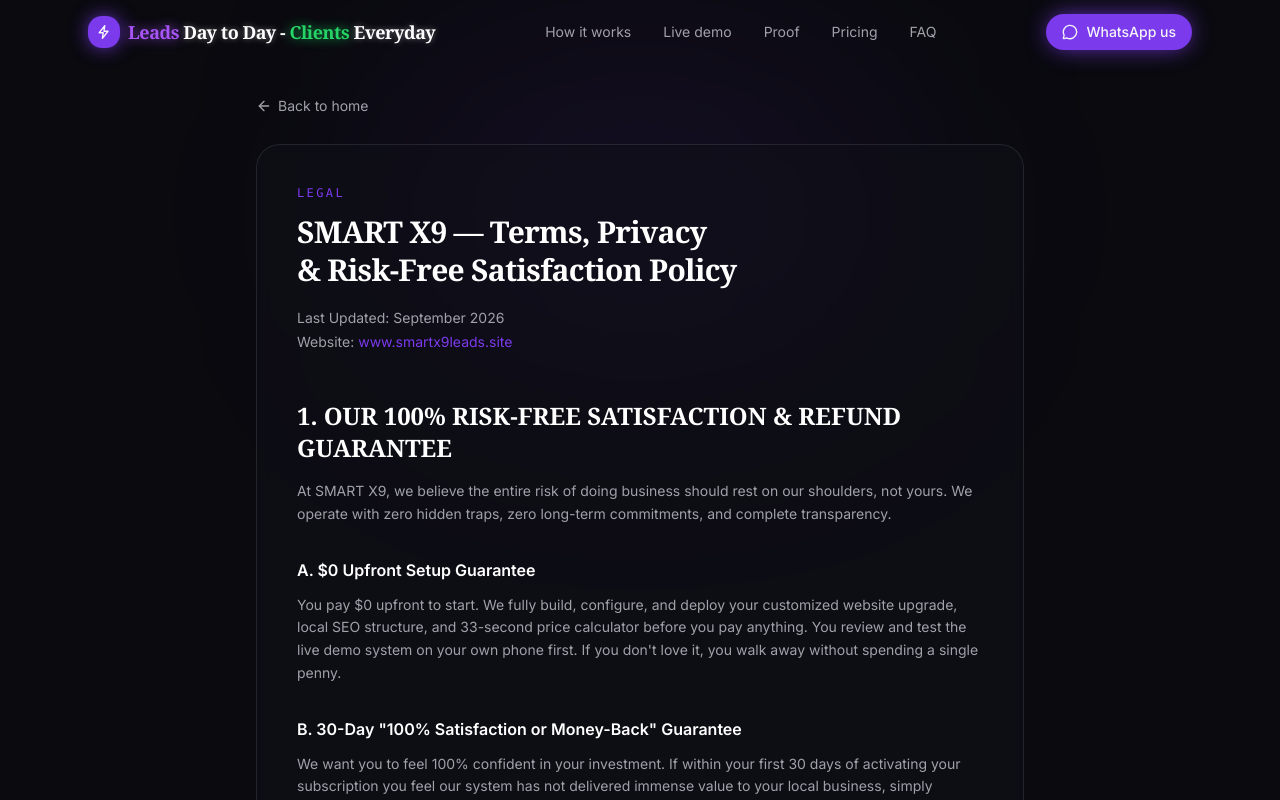
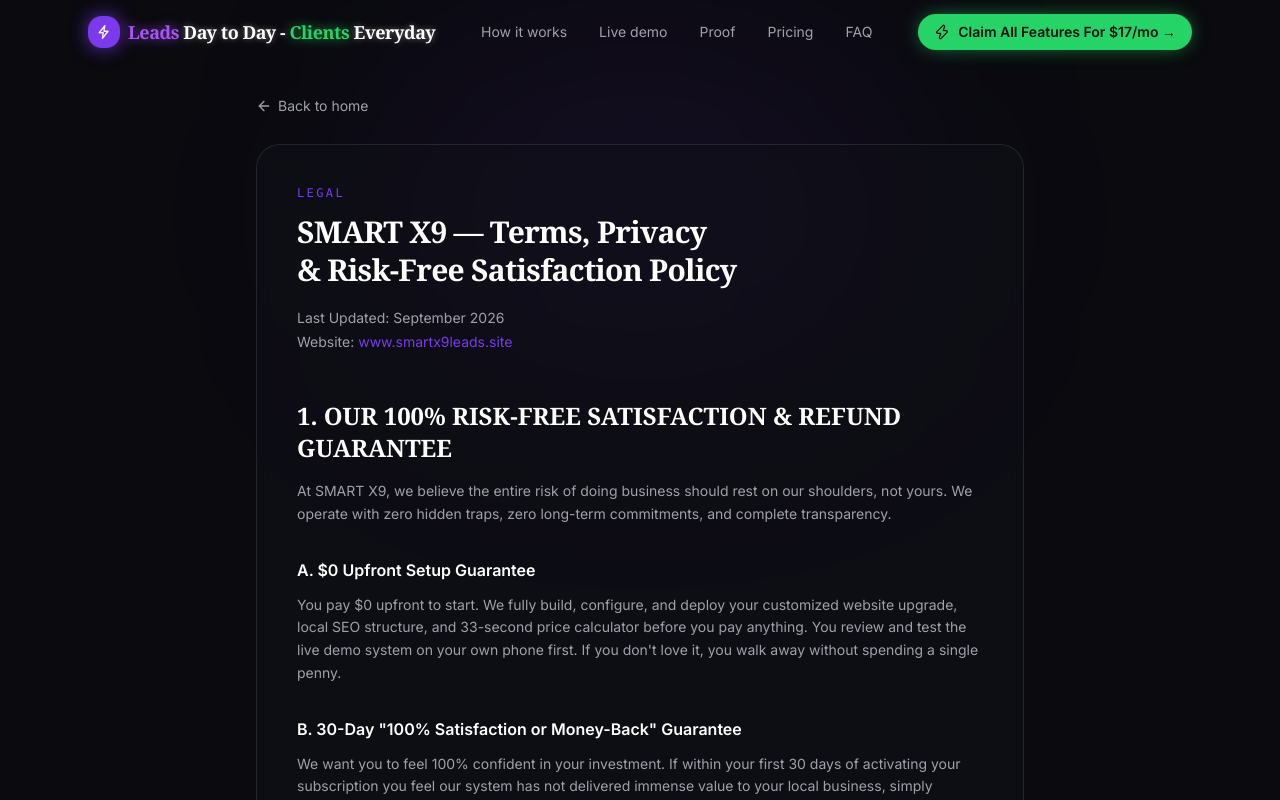
Before and after one commit to alexgcleaning-netizen/smartx9, a Next.js app: page /policies in a window 1280 px wide. Shown: the top 800 px of the page. Built offline with nearby package versions, Linux system fonts and the light colour scheme.

Commit message:
Add $17/mo claim CTA to top nav and remove purple WhatsApp button

```diff
--- a/components/pricing.tsx
+++ b/components/pricing.tsx
@@ -45,7 +45,7 @@ export function Pricing() {
   const [claimOpen, setClaimOpen] = useState(false)
 
   return (
-    <section id="pricing" className="relative py-14 sm:py-20">
+    <section id="pricing" className="relative scroll-mt-20 py-14 sm:py-20">
       <div
         aria-hidden="true"
         className="pointer-events-none absolute left-1/2 top-24 h-[380px] w-[560px] -translate-x-1/2 rounded-full bg-primary/12 blur-[130px]"
--- a/components/site-nav.tsx
+++ b/components/site-nav.tsx
@@ -1,7 +1,7 @@
 'use client'
 
 import { useEffect, useState } from 'react'
-import { Menu, X, MessageCircle } from 'lucide-react'
+import { Menu, X, MessageCircle, Zap } from 'lucide-react'
 import { CONTACT, NAV_LINKS } from '@/lib/site'
 import { Logo } from './logo'
 
@@ -43,13 +43,12 @@ export function SiteNav() {
 
         <div className="flex items-center gap-2">
           <a
-            href={CONTACT.whatsapp}
-            target="_blank"
-            rel="noopener noreferrer"
-            className="hidden items-center gap-2 rounded-xl bg-primary px-4 py-2 text-sm font-medium text-primary-foreground shadow-[0_0_24px_-4px_var(--primary)] transition-transform hover:scale-[1.03] sm:inline-flex"
+            href="#pricing"
+            className="hidden items-center gap-2 rounded-xl bg-[#25D366] px-4 py-2 text-sm font-semibold text-[#07120c] shadow-[0_0_20px_-4px_rgba(37,211,102,0.7)] transition-transform hover:scale-[1.03] lg:inline-flex"
           >
-            <MessageCircle className="h-4 w-4" aria-hidden="true" />
-            WhatsApp us
+            <Zap className="h-4 w-4" aria-hidden="true" />
+            <span className="hidden xl:inline">Claim All Features For $17/mo →</span>
+            <span className="xl:hidden">Claim $17/mo →</span>
           </a>
           <button
             type="button"
@@ -77,6 +76,14 @@ export function SiteNav() {
               </a>
             ))}
             <a
+              href="#pricing"
+              onClick={() => setOpen(false)}
+              className="mt-2 inline-flex items-center justify-center gap-2 rounded-xl bg-[#25D366] px-4 py-3 text-sm font-semibold text-[#07120c] shadow-[0_0_20px_-4px_rgba(37,211,102,0.7)]"
+            >
+              <Zap className="h-4 w-4" aria-hidden="true" />
+              Claim All Features For $17/mo →
+            </a>
+            <a
               href={CONTACT.whatsapp}
               target="_blank"
               rel="noopener noreferrer"
```
